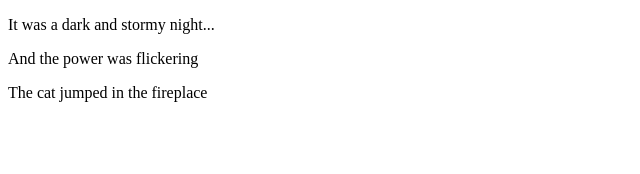
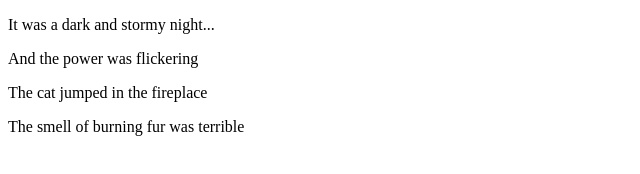
Before and after one commit to hezronkaghub/fireside-story, a plain HTML site: page index.html in a window 1280 px wide. Shown: the whole page, without its empty margins (0-640 px from the left). Drawn offline with Linux system fonts and the light colour scheme.

Commit message:
Added 4th line

```diff
--- a/index.html
+++ b/index.html
@@ -4,5 +4,6 @@
     <p>It was a dark and stormy night...</p>
     <p>And the power was flickering</p>
     <p>The cat jumped in the fireplace</p>
+    <p>The smell of burning fur was terrible</p>
   </body>
 </html>
```
